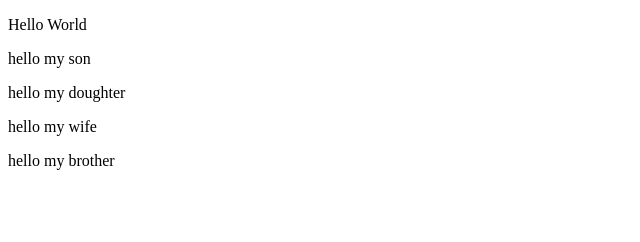
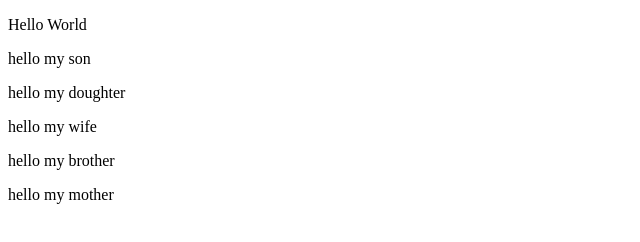
Before and after one commit to foxylady0315/pull-req-test, a plain HTML site: page index.html in a window 1280 px wide. Shown: the whole page, without its empty margins (0-640 px from the left). Drawn offline with Linux system fonts and the light colour scheme.

```diff
--- a/index.html
+++ b/index.html
@@ -30,6 +30,7 @@
   <p>hello my doughter</p>
   <p>hello my wife</p>
   <p>hello my brother</p>
+  <p>hello my mother</p>
 </body>
 
 </html>
```
